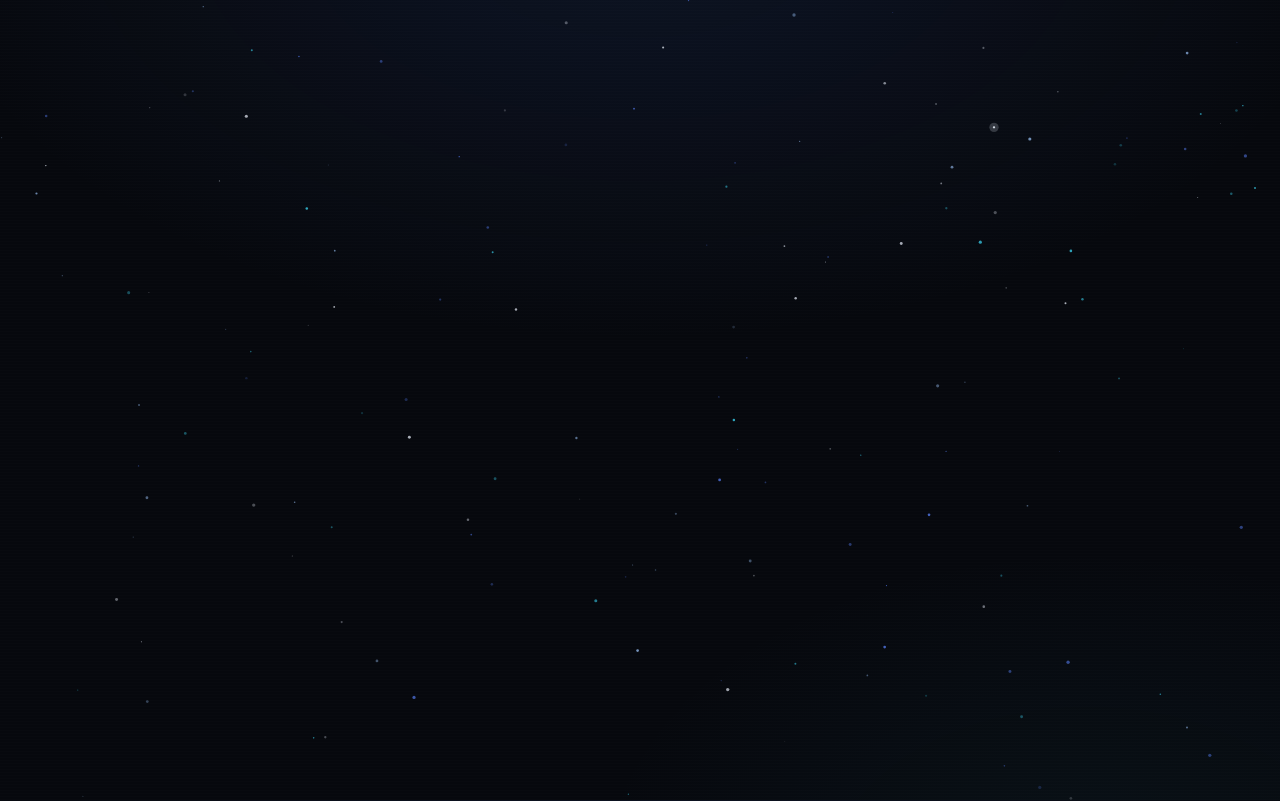
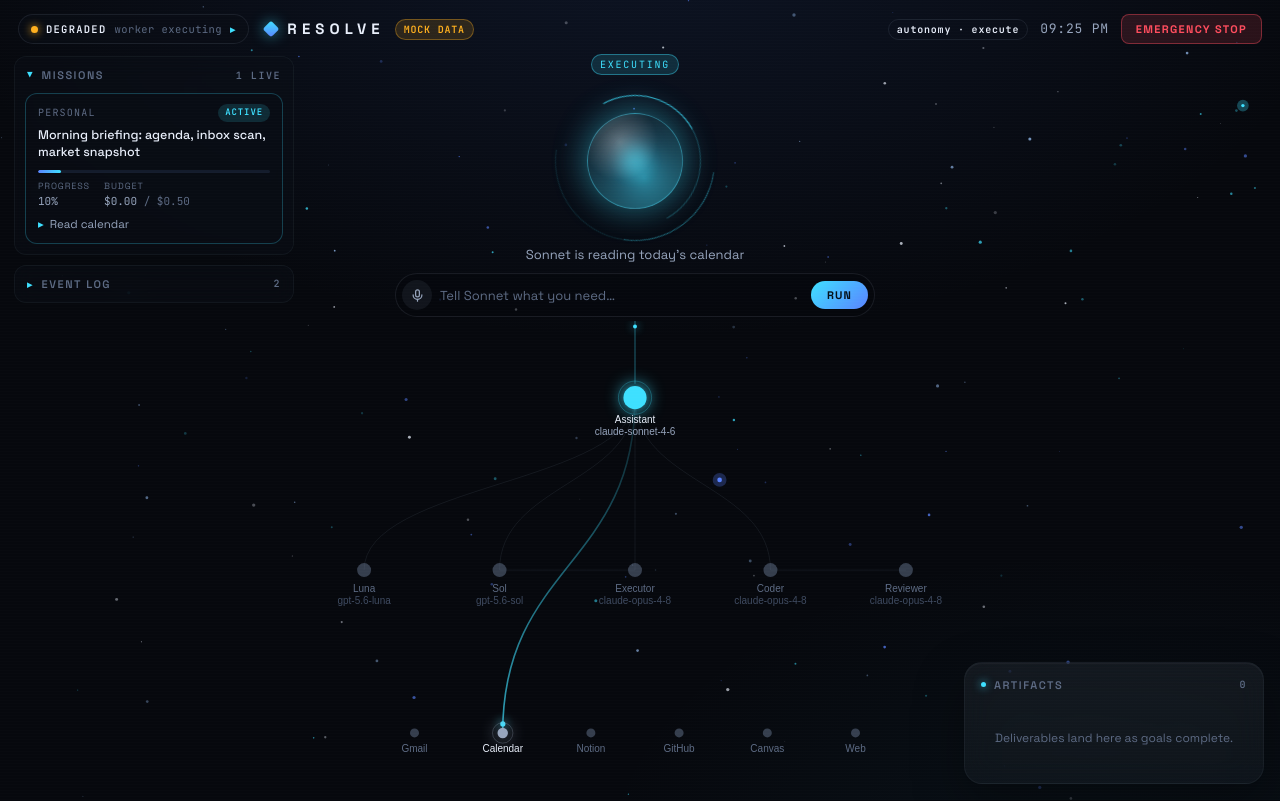
Before and after one commit to Tstansberry81/resolve, a Next.js app in the folder apps/dashboard/: page / in a window 1280 px wide. Shown: the top 801 px of the page. Built offline with nearby package versions, Linux system fonts and the light colour scheme.

Commit message:
UI v2 styles: starfield, corner windows, sidebar dropdowns, banners, vitals pop

```diff
--- a/apps/dashboard/app/globals.css
+++ b/apps/dashboard/app/globals.css
@@ -1021,6 +1021,440 @@ body::before {
   color: var(--text-2);
 }
 
+/* ── v2 layout: starfield, corners, sidebar, banners ─────────────────── */
+
+.starfield {
+  position: fixed;
+  inset: 0;
+  z-index: 0;
+  pointer-events: none;
+}
+
+.v2-app {
+  position: relative;
+  z-index: 1;
+  height: 100vh;
+  display: flex;
+  flex-direction: column;
+  overflow: hidden;
+}
+
+.v2-header {
+  display: flex;
+  align-items: center;
+  gap: 16px;
+  padding: 14px 18px 8px;
+}
+
+.v2-header .brand {
+  margin-right: auto;
+}
+
+.v2-main {
+  flex: 1;
+  display: flex;
+  min-height: 0;
+}
+
+.v2-center {
+  flex: 1;
+  display: flex;
+  flex-direction: column;
+  align-items: center;
+  min-width: 0;
+  min-height: 0;
+  /* right padding clears the fixed artifacts corner so the tree's right edge
+     (Reviewer / Web) is never covered; keeps the orb on the true centerline
+     between the two rails */
+  padding: 0 330px 0 20px;
+}
+
+@media (max-width: 1100px) {
+  .v2-center { padding: 0 20px; }
+}
+
+/* ── command core v2: frameless, center-top ────────────────────────── */
+
+.core-v2 {
+  display: flex;
+  flex-direction: column;
+  align-items: center;
+  position: relative;
+  padding-top: 2px;
+}
+
+.core-v2 .core-state {
+  margin-left: 0;
+}
+
+.core-v2 .orb-stage {
+  width: 168px;
+  height: 168px;
+  margin: 2px 0 0;
+}
+
+.core-v2 .orb {
+  width: 96px;
+  height: 96px;
+}
+
+.core-v2 .command-bar {
+  margin: 8px 0 4px;
+  width: min(480px, 74vw);
+}
+
+/* ── constellation v2: the delegation tree under the core ──────────────── */
+
+.constellation-v2 {
+  flex: 1;
+  width: min(880px, 100%);
+  min-height: 0;
+  display: flex;
+}
+
+/* the v2 container has a definite height (flex child of a 100vh column), so
+   the canvas can safely fill it — no attribute-derived feedback loop */
+.constellation-v2 .constellation-canvas {
+  height: 100%;
+  min-height: 220px;
+  flex: 1 1 auto;
+}
+
+/* ── sidebar dropdowns ─────────────────────────────────────────── */
+
+.sidebar {
+  width: 300px;
+  flex: none;
+  overflow-y: auto;
+  padding: 4px 6px 16px 14px;
+  display: flex;
+  flex-direction: column;
+  gap: 10px;
+}
+
+.sidebar::-webkit-scrollbar { width: 4px; }
+.sidebar::-webkit-scrollbar-thumb { background: var(--edge); border-radius: 2px; }
+
+.drop {
+  border: 1px solid var(--edge-soft);
+  border-radius: var(--radius-md);
+  background: rgba(10, 14, 22, 0.5);
+  backdrop-filter: blur(10px);
+  -webkit-backdrop-filter: blur(10px);
+}
+
+.drop-head {
+  width: 100%;
+  display: flex;
+  align-items: center;
+  gap: 8px;
+  padding: 11px 12px;
+  background: none;
+  border: none;
+  cursor: pointer;
+  color: var(--text-2);
+  font-family: var(--font-ui);
+  font-size: 11px;
+  font-weight: 600;
+  letter-spacing: 0.14em;
+  text-transform: uppercase;
+}
+
+.drop-head:hover { color: var(--text-1); }
+
+.chev {
+  display: inline-block;
+  transition: transform 0.2s var(--ease-out);
+  font-size: 10px;
+  color: var(--cyan);
+}
+
+.chev-open { transform: rotate(90deg); }
+
+.drop-body {
+  padding: 0 10px 10px;
+  display: flex;
+  flex-direction: column;
+  gap: 8px;
+  max-height: 52vh;
+  overflow-y: auto;
+}
+
+.drop-body::-webkit-scrollbar { width: 4px; }
+.drop-body::-webkit-scrollbar-thumb { background: var(--edge); border-radius: 2px; }
+
+/* ── approval banners (iOS style, top center) ──────────────────────── */
+
+.banner-stack {
+  position: fixed;
+  top: 12px;
+  left: 50%;
+  transform: translateX(-50%);
+  z-index: 50;
+  display: flex;
+  flex-direction: column;
+  gap: 8px;
+  width: min(460px, calc(100vw - 24px));
+}
+
+.banner {
+  border-radius: 16px;
+  border: 1px solid rgba(255, 176, 31, 0.35);
+  background: rgba(14, 18, 28, 0.85);
+  backdrop-filter: blur(18px);
+  -webkit-backdrop-filter: blur(18px);
+  box-shadow: 0 12px 40px rgba(0, 0, 0, 0.5), 0 0 22px rgba(255, 176, 31, 0.08);
+  padding: 9px 12px;
+  animation: banner-in 0.45s var(--ease-out);
+}
+
+@keyframes banner-in {
+  from { opacity: 0; transform: translateY(-16px); }
+  to { opacity: 1; transform: translateY(0); }
+}
+
+.banner-row {
+  display: flex;
+  align-items: center;
+  gap: 10px;
+}
+
+.banner-risk {
+  font-family: var(--font-code);
+  font-size: 9px;
+  font-weight: 600;
+  letter-spacing: 0.08em;
+  text-transform: uppercase;
+  color: var(--amber);
+  background: var(--amber-dim);
+  border-radius: 999px;
+  padding: 2px 8px;
+  flex: none;
+}
+
+.banner-text {
+  flex: 1;
+  text-align: left;
+  background: none;
+  border: none;
+  cursor: pointer;
+  color: var(--text-0);
+  font-family: var(--font-ui);
+  font-size: 12.5px;
+  font-weight: 500;
+  min-width: 0;
+  overflow: hidden;
+  text-overflow: ellipsis;
+  white-space: nowrap;
+}
+
+.banner-actions {
+  display: flex;
+  gap: 6px;
+  flex: none;
+}
+
+.banner-ok,
+.banner-no {
+  width: 28px;
+  height: 28px;
+  border-radius: 50%;
+  border: 1px solid;
+  cursor: pointer;
+  font-size: 12px;
+  display: grid;
+  place-items: center;
+  transition: all 0.15s var(--ease-out);
+}
+
+.banner-ok {
+  color: var(--green);
+  border-color: rgba(53, 227, 156, 0.4);
+  background: var(--green-dim);
+}
+
+.banner-ok:hover { background: rgba(53, 227, 156, 0.28); }
+
+.banner-no {
+  color: var(--red);
+  border-color: rgba(255, 77, 94, 0.35);
+  background: var(--red-dim);
+}
+
+.banner-no:hover { background: rgba(255, 77, 94, 0.25); }
+
+.banner-preview {
+  border-left: 2px solid rgba(255, 176, 31, 0.35);
+  margin: 8px 2px 2px;
+  padding: 2px 10px;
+}
+
+.banner-preview p {
+  font-family: var(--font-code);
+  font-size: 10.5px;
+  color: var(--text-1);
+  line-height: 1.7;
+}
+
+.banner-undo { color: var(--text-2) !important; }
+
+.banner-decided {
+  font-family: var(--font-code);
+  font-size: 11px;
+  flex: none;
+}
+
+.banner-approved { color: var(--green); }
+.banner-rejected { color: var(--red); }
+
+/* ── vitals dropdown (top left) ──────────────────────────────────── */
+
+.vitals-drop {
+  position: relative;
+  flex: none;
+}
+
+.vitals-pill {
+  display: flex;
+  align-items: center;
+  gap: 8px;
+  padding: 7px 12px;
+  border-radius: 999px;
+  border: 1px solid var(--edge);
+  background: rgba(10, 14, 22, 0.6);
+  color: var(--text-0);
+  font-family: var(--font-code);
+  font-size: 10.5px;
+  font-weight: 600;
+  letter-spacing: 0.12em;
+  cursor: pointer;
+}
+
+.vitals-dot {
+  width: 7px;
+  height: 7px;
+  border-radius: 50%;
+}
+
+.vitals-pill[data-tone="green"] .vitals-dot { background: var(--green); box-shadow: 0 0 8px var(--green); }
+.vitals-pill[data-tone="amber"] .vitals-dot { background: var(--amber); box-shadow: 0 0 8px var(--amber); }
+.vitals-pill[data-tone="red"] .vitals-dot { background: var(--red); box-shadow: 0 0 8px var(--red); }
+
+.vitals-sub {
+  color: var(--text-2);
+  font-weight: 400;
+  letter-spacing: 0.04em;
+  text-transform: lowercase;
+}
+
+.vitals-pop {
+  position: absolute;
+  top: calc(100% + 8px);
+  left: 0;
+  width: 340px;
+  z-index: 40;
+  padding: 12px;
+  display: flex;
+  flex-direction: column;
+  gap: 10px;
+  max-height: 70vh;
+  overflow-y: auto;
+}
+
+.pop-title {
+  font-size: 10px;
+  font-weight: 600;
+  letter-spacing: 0.14em;
+  text-transform: uppercase;
+  color: var(--text-2);
+  margin-top: 2px;
+}
+
+.agent-list {
+  display: flex;
+  flex-direction: column;
+  gap: 3px;
+}
+
+.agent-row {
+  display: flex;
+  align-items: baseline;
+  gap: 8px;
+  font-size: 11px;
+  padding: 3px 0;
+}
+
+.agent-dot {
+  width: 6px;
+  height: 6px;
+  border-radius: 50%;
+  background: var(--text-2);
+  align-self: center;
+  flex: none;
+}
+
+.agent-row[data-busy="true"] .agent-dot { box-shadow: 0 0 8px currentColor; }
+
+.agent-name {
+  width: 66px;
+  flex: none;
+  color: var(--text-0);
+  font-weight: 600;
+}
+
+.agent-model {
+  font-family: var(--font-code);
+  font-size: 10px;
+  color: var(--text-1);
+  flex: 1;
+  overflow: hidden;
+  text-overflow: ellipsis;
+  white-space: nowrap;
+}
+
+.agent-state {
+  font-family: var(--font-code);
+  font-size: 9.5px;
+  color: var(--text-2);
+  width: 44px;
+  text-align: right;
+  flex: none;
+}
+
+.agent-row[data-busy="true"] .agent-state { color: var(--cyan); }
+
+.agent-cost {
+  font-family: var(--font-code);
+  font-size: 10px;
+  color: var(--text-2);
+  width: 40px;
+  text-align: right;
+  flex: none;
+}
+
+/* ── artifacts: bottom-right corner window ─────────────────────────── */
+
+.artifacts-corner {
+  position: fixed;
+  right: 16px;
+  bottom: 16px;
+  width: 300px;
+  max-height: 34vh;
+  z-index: 30;
+  display: flex;
+  flex-direction: column;
+}
+
+/* ── v2 responsive ───────────────────────────────────────────── */
+
+@media (max-width: 1100px) {
+  .v2-app { height: auto; min-height: 100vh; overflow: visible; }
+  .v2-main { flex-direction: column; }
+  .sidebar { width: auto; padding: 0 14px; }
+  .constellation-v2 { min-height: 340px; }
+  .artifacts-corner { position: static; width: auto; max-height: none; margin: 12px 14px 20px; }
+}
+
 /* ── accessibility ───────────────────────────────────────────── */
 
 @media (prefers-reduced-motion: reduce) {
```
